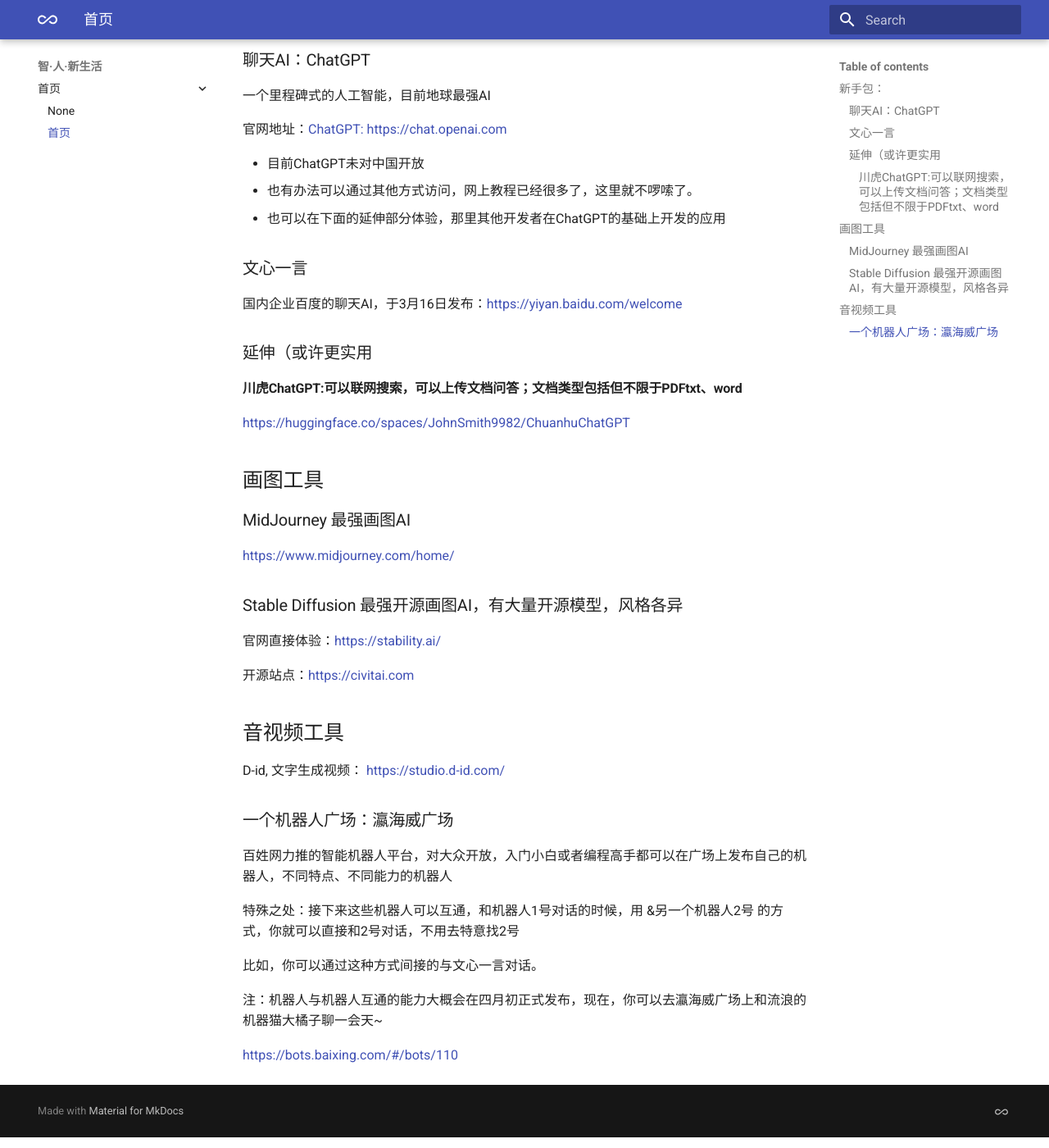
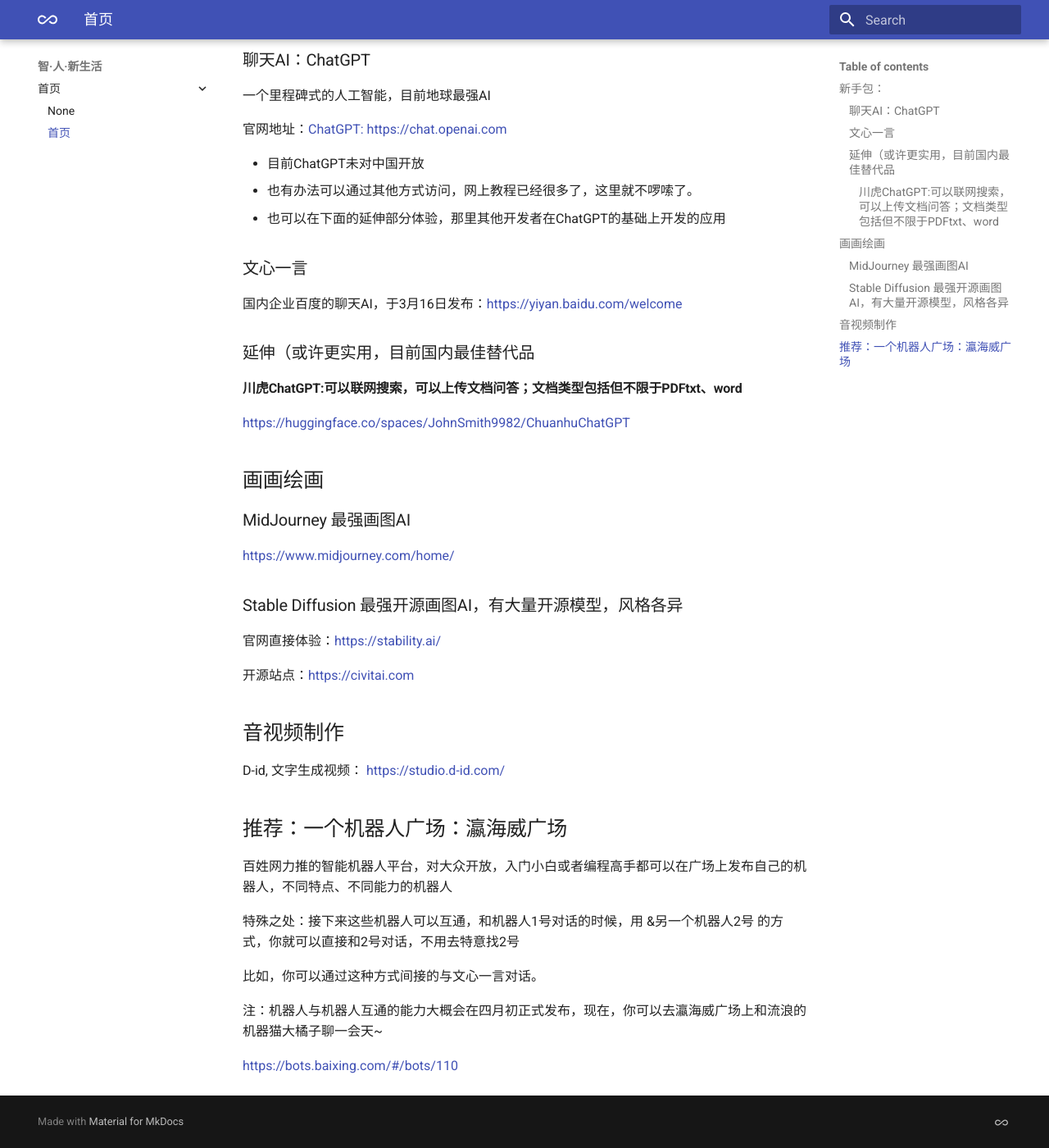
Before and after one commit to tiwentichat/irobotlife, an MkDocs documentation site: the page built from docs/index.md, in a window 1280 px wide and 1400 px high, scrolled down 473 px. Shown: the whole window at 82% size. Built offline with MkDocs 1.6.1 and Material for MkDocs 9.7.7, drawn with Linux system fonts in a browser that asks for light colours.

Commit message:
Update index.md

```diff
--- a/docs/index.md
+++ b/docs/index.md
@@ -31,7 +31,7 @@
 
 国内企业百度的聊天AI，于3月16日发布：[https://yiyan.baidu.com/welcome](https://yiyan.baidu.com/welcome)
 
-### 延伸（或许更实用
+### 延伸（或许更实用，目前国内最佳替代品
 
 #### 川虎ChatGPT:可以联网搜索，可以上传文档问答；文档类型包括但不限于PDFtxt、word
 [https://huggingface.co/spaces/JohnSmith9982/ChuanhuChatGPT](https://huggingface.co/spaces/JohnSmith9982/ChuanhuChatGPT)
@@ -39,7 +39,7 @@
 
 
 
-## 画图工具
+## 画画绘画
 
 
 
@@ -54,13 +54,13 @@
 开源站点：[https://civitai.com](https://civitai.com)
 
 
-## 音视频工具
+## 音视频制作
 
 D-id, 文字生成视频： [https://studio.d-id.com/](https://studio.d-id.com/)
 
 
 
-### 一个机器人广场：瀛海威广场
+## 推荐：一个机器人广场：瀛海威广场
 
 百姓网力推的智能机器人平台，对大众开放，入门小白或者编程高手都可以在广场上发布自己的机器人，不同特点、不同能力的机器人
 
```
